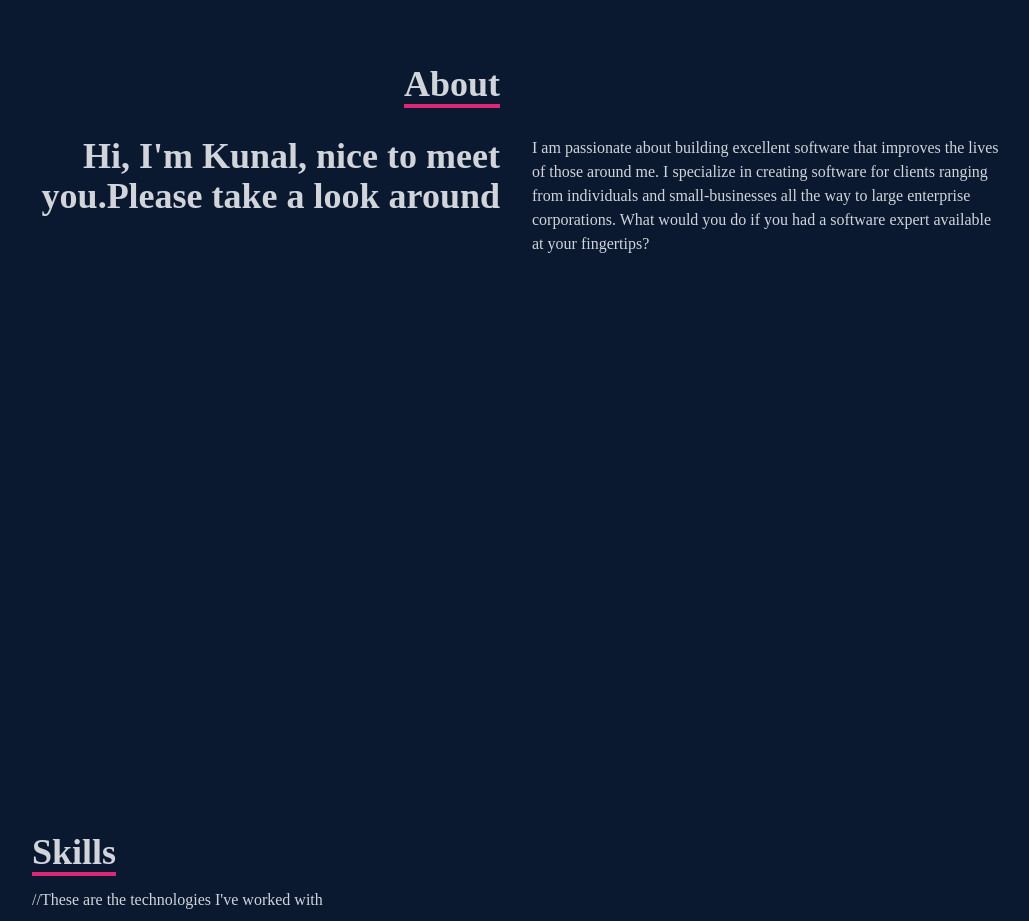
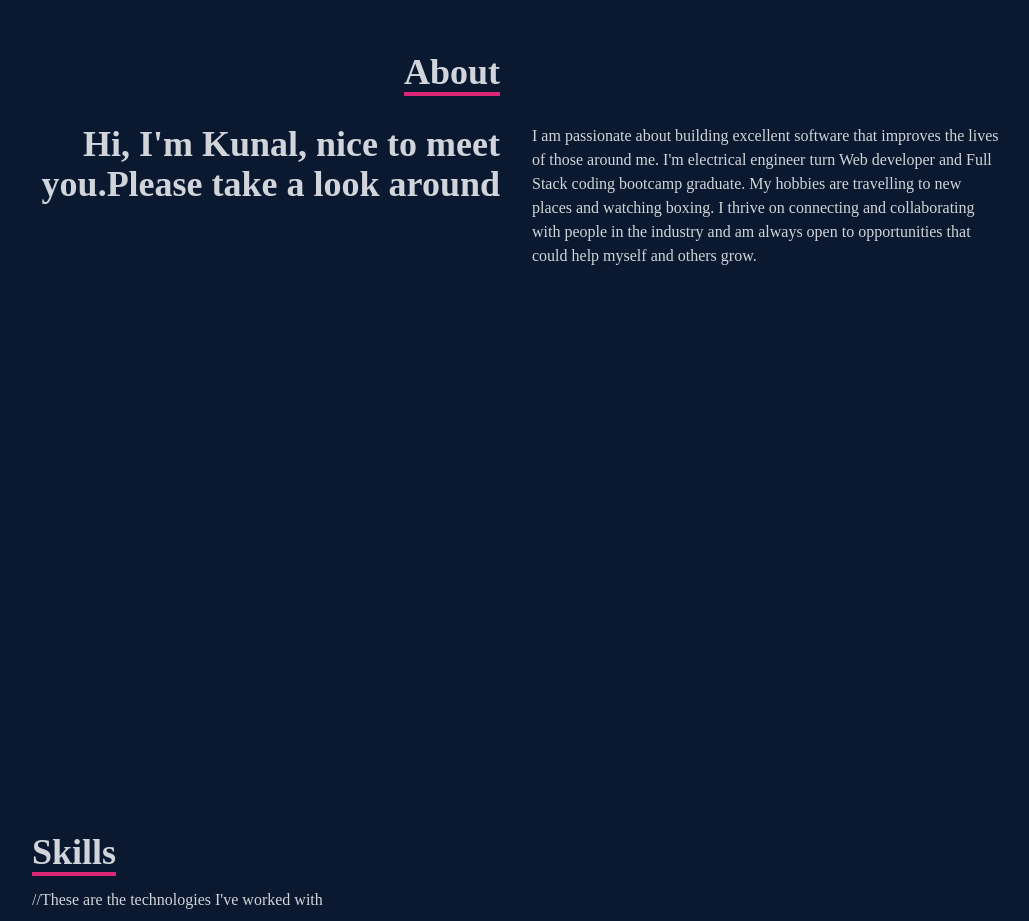
Before and after one commit to kunalpatil239/Portfolio, a React (Create React App) app: page / in a window 1280 px wide. Shown: the part 1040-1961 px from the top of the page, without its empty margins (124-1153 px from the left). Built offline with nearby package versions, Linux system fonts and the light colour scheme.

Commit message:
changed aboutr

```diff
--- a/src/components/About.jsx
+++ b/src/components/About.jsx
@@ -19,10 +19,12 @@ const About = () => {
           <div>
             <p>
               I am passionate about building excellent software that improves
-              the lives of those around me. I specialize in creating software
-              for clients ranging from individuals and small-businesses all the
-              way to large enterprise corporations. What would you do if you had
-              a software expert available at your fingertips?
+              the lives of those around me. I'm electrical engineer turn Web
+              developer and Full Stack coding bootcamp graduate. My hobbies are
+              travelling to new places and watching boxing. I thrive on
+              connecting and collaborating with people in the industry and am
+              always open to opportunities that could help myself and others
+              grow.
             </p>
           </div>
         </div>
```
